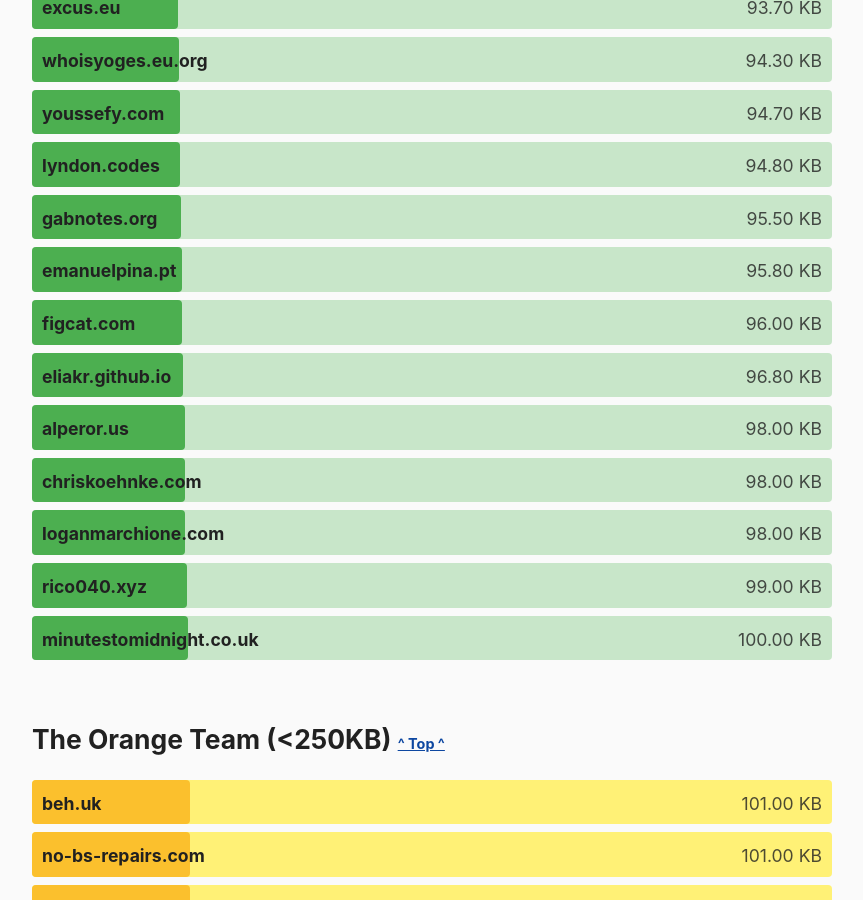
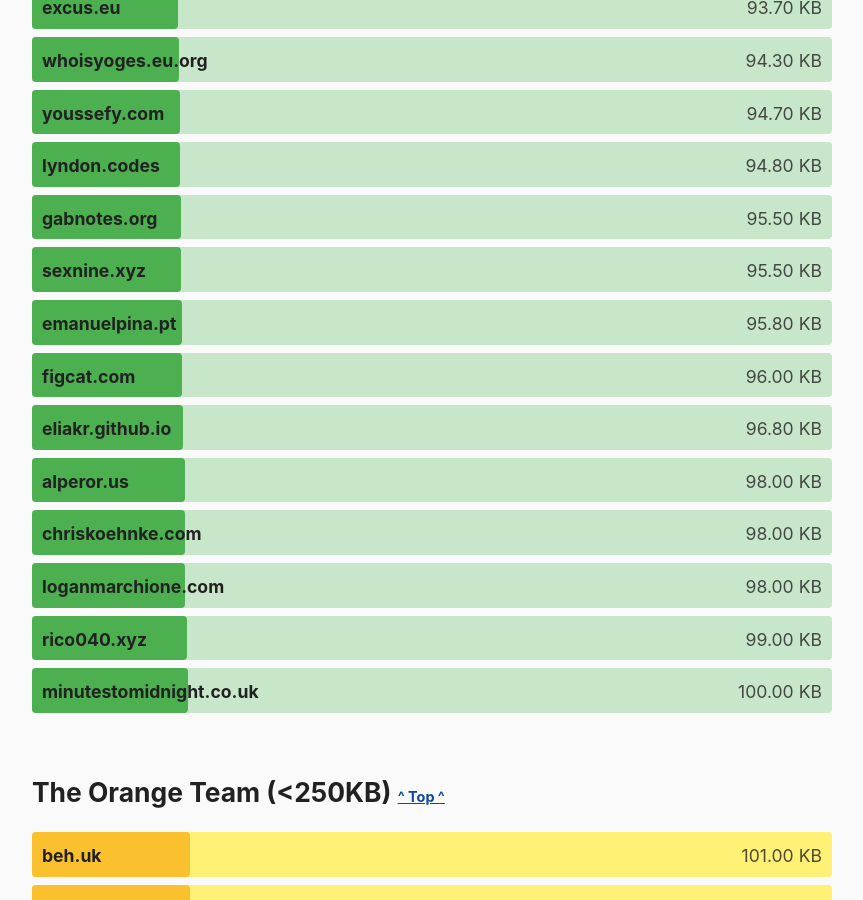
Before and after one commit to kevquirk/512kb.club, a Jekyll site: the page built from index.md, in a window 1280 px wide and 900 px high, scrolled down 20204 px. Shown: the whole window, without its empty margins (208-1071 px from the left). Built offline with Jekyll 4.4.1, drawn with Linux system fonts in a browser that asks for light colours.

Commit message:
Add sexnine.xyz to sites.yml

```diff
--- a/_data/sites.yml
+++ b/_data/sites.yml
@@ -2622,6 +2622,11 @@
   size: 461
   last_checked: 2022-01-29
 
+- domain: sexnine.xyz
+  url: https://sexnine.xyz/
+  size: 95.5
+  last_checked: 2023-09-08
+
 - domain: sfl.pro.br
   url: https://sfl.pro.br/
   size: 84.9
```
